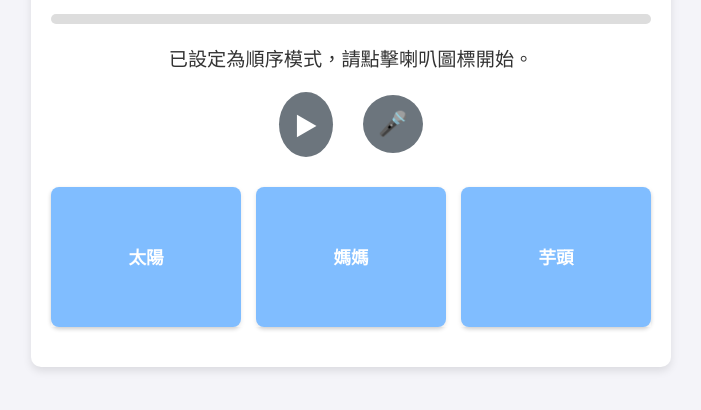
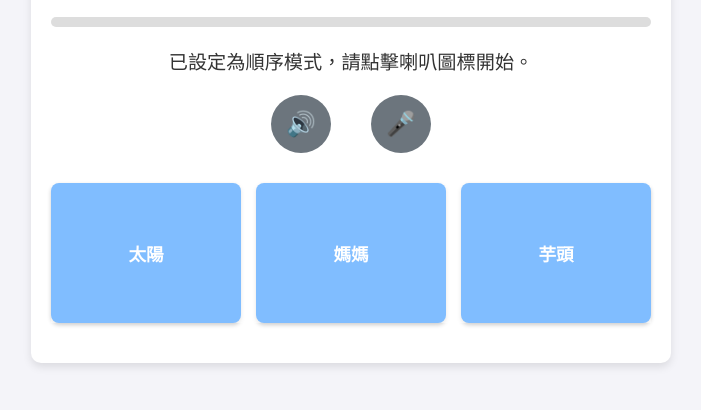
Before and after one commit to yoanahappy2/tribe-language-game, a plain HTML site: page index.html in a window 1280 px wide. Shown: the part 304-714 px from the top of the page, without its empty margins (289-990 px from the left). Drawn offline with Linux system fonts and the light colour scheme.

Commit message:
Update index.html

```diff
--- a/index.html
+++ b/index.html
@@ -169,7 +169,7 @@
 
    <div style="display:flex; justify-content:center; align-items:center;">
     <!-- <button id="play-button" onclick="playAudio()" >🔊</button> -->
-    <button id="play-button" onclick="playAudio()" style="padding: 15px; font-size: 1.5em; cursor: pointer; background-color: #6c757d; color: white; border: none; border-radius: 50%; margin-right: 30px;">▶</button>
+    <button id="play-button" onclick="playAudio()" style="padding: 15px; font-size: 1.5em; cursor: pointer; background-color: #6c757d; color: white; border: none; border-radius: 50%; margin-right: 40px;">🔊</button>
     <button id="mic-button" onclick="startSpeechRecognition()" disabled>🎤</button>
    </div>
 
```
